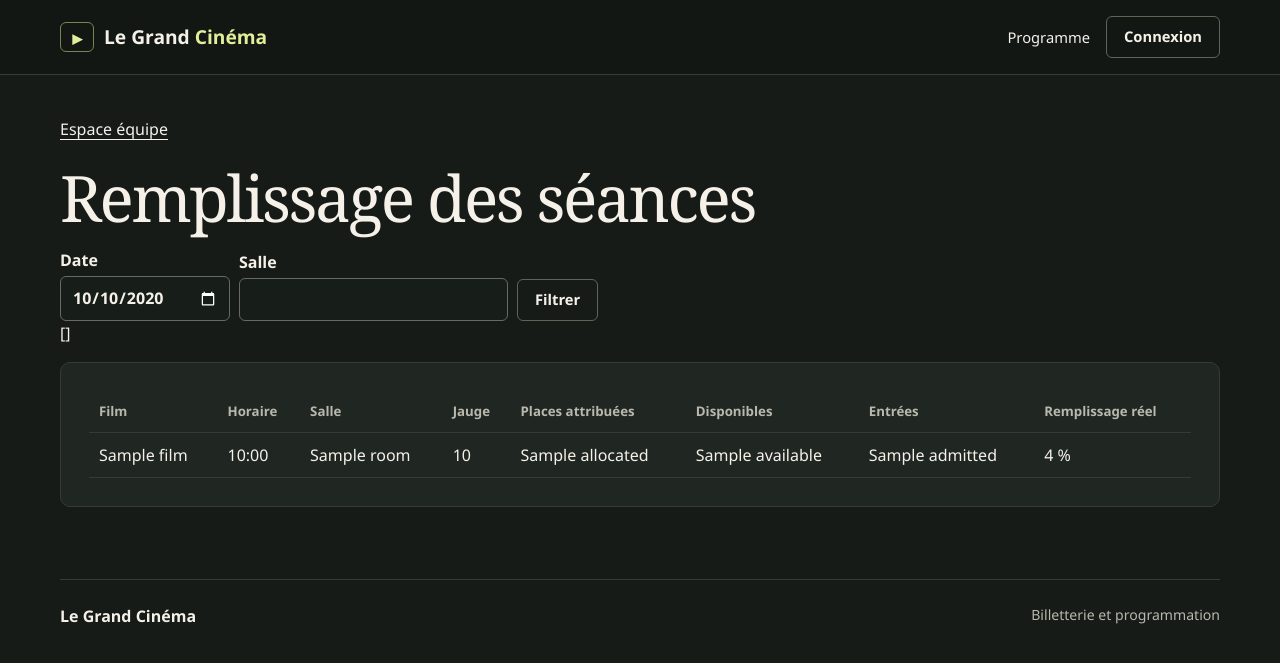
After one commit to kartmann17/bachelor_python, a Django app: template templates/dashboard.html in a window 1280 px wide. The commit adds this page. Shown: the top 663 px of the page. Run offline with Django 5.2, Linux system fonts and the light colour scheme; the template is opened without the code that fills it: most values are stand-ins (such as "Sample title", 1, 10 or a date in 2020); form fields are guessed from the names that the template uses.

Commit message:
US-11 Mesurer le remplissage réel et filtrer par date et salle

```diff
--- a/cinema/web_forms.py
+++ b/cinema/web_forms.py
@@ -1,7 +1,7 @@
 from django import forms
 from django.utils import timezone
 
-from .models import Screening
+from .models import Room, Screening
 
 from .reservations import MAX_PLACES
 
@@ -60,3 +60,7 @@ class ScreeningForm(forms.ModelForm):
         model = Screening
         fields = ["film", "room", "starts_at", "capacity", "price"]
         widgets = {"starts_at": forms.DateTimeInput(format="%Y-%m-%dT%H:%M", attrs={"type": "datetime-local"})}
+
+
+class RoomFilter(forms.Form):
+    room = forms.ModelChoiceField(label="Salle", queryset=Room.objects.all(), empty_label="Toutes les salles", required=False)
--- a/config/urls.py
+++ b/config/urls.py
@@ -2,7 +2,7 @@ from django.contrib.auth import views as auth_views
 from django.http import HttpResponse
 from django.urls import path
 
-from cinema import management_views, programme, spectator, staff
+from cinema import management_views, programme, reporting, spectator, staff
 from cinema.api import api
 
 
@@ -30,5 +30,6 @@ urlpatterns = [
     path("gestion/programmation/nouvelle/", management_views.schedule_create, name="schedule_create"),
     path("gestion/programmation/<int:screening_id>/publier/", management_views.schedule_publish, name="schedule_publish"),
     path("gestion/programmation/<int:screening_id>/modifier/", management_views.schedule_edit, name="schedule_edit"),
+    path("gestion/remplissage/", reporting.dashboard, name="dashboard"),
     path("api/", api.urls),
 ]
--- a/templates/_staff_links.html
+++ b/templates/_staff_links.html
@@ -3,4 +3,5 @@
   {% if guichet %}<a href="{% url 'desk_sale' %}">Vente au guichet</a><a href="{% url 'desk_lookup' %}">Rechercher une réservation</a>{% endif %}
   {% if accueil %}<a href="{% url 'check_in' %}">Contrôle des billets</a>{% endif %}
   {% if programmation %}<a href="{% url 'schedule' %}">Programmation</a>{% endif %}
+  {% if exploitation %}<a href="{% url 'dashboard' %}">Remplissage</a>{% endif %}
 </nav>
--- /dev/null
+++ b/templates/dashboard.html
@@ -0,0 +1,28 @@
+{% extends "base.html" %}
+{% block title %}Remplissage · Le Grand Cinéma{% endblock %}
+{% block content %}
+<section class="wrap shell">
+  {% include "_staff_links.html" %}
+  <h1 class="page-title">Remplissage des séances</h1>
+  <form method="get" class="filters">
+    <label>Date <input type="date" name="date" value="{{ day|date:'Y-m-d' }}" required></label>
+    <label for="{{ form.room.id_for_label }}">Salle {{ form.room }}</label>
+    <button class="button secondary" type="submit">Filtrer</button>
+  </form>
+  {{ form.room.errors }}
+  <div class="panel table-scroll section-table">
+    <table>
+      <thead><tr><th>Film</th><th>Horaire</th><th>Salle</th><th>Jauge</th><th>Places attribuées</th><th>Disponibles</th><th>Entrées</th><th>Remplissage réel</th></tr></thead>
+      <tbody>
+      {% for screening in screenings %}
+        <tr>
+          <td>{{ screening.film }}</td><td>{{ screening.starts_at|date:"H:i" }}</td><td>{{ screening.room }}</td>
+          <td>{{ screening.capacity }}</td><td>{{ screening.allocated }}</td><td>{{ screening.available }}</td>
+          <td>{{ screening.admitted }}</td><td>{{ screening.fill_rate|floatformat:"-1" }} %</td>
+        </tr>
+      {% empty %}<tr><td colspan="8">Aucune séance publiée ne correspond aux filtres.</td></tr>{% endfor %}
+      </tbody>
+    </table>
+  </div>
+</section>
+{% endblock %}
--- a/templates/staff_home.html
+++ b/templates/staff_home.html
@@ -7,6 +7,7 @@
     {% if guichet %}<a class="panel staff-card" href="{% url 'desk_sale' %}"><h2>Vente au guichet</h2><span>Enregistrer une vente et éditer les billets.</span></a><a class="panel staff-card" href="{% url 'desk_lookup' %}"><h2>Réservations</h2><span>Retrouver une référence et enregistrer son règlement.</span></a>{% endif %}
     {% if accueil %}<a class="panel staff-card" href="{% url 'check_in' %}"><h2>Contrôle des billets</h2><span>Valider les entrées à la séance.</span></a>{% endif %}
     {% if programmation %}<a class="panel staff-card" href="{% url 'schedule' %}"><h2>Programmation</h2><span>Préparer et publier les séances.</span></a>{% endif %}
+    {% if exploitation %}<a class="panel staff-card" href="{% url 'dashboard' %}"><h2>Remplissage</h2><span>Suivre les places et les entrées en salle.</span></a>{% endif %}
   </div>
 </section>
 {% endblock %}
```
Also changed, not shown: cinema/reporting.py (added, +39 -0 lines).
